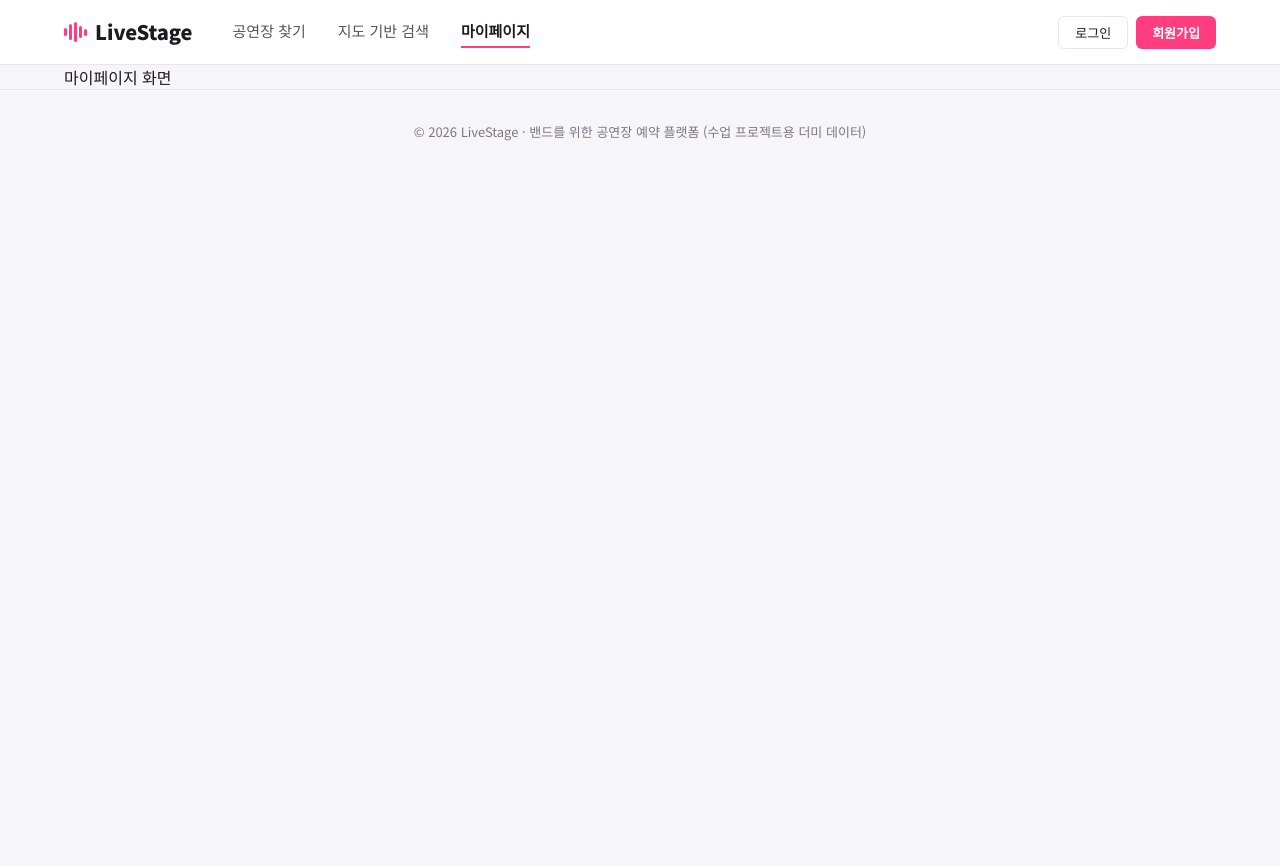
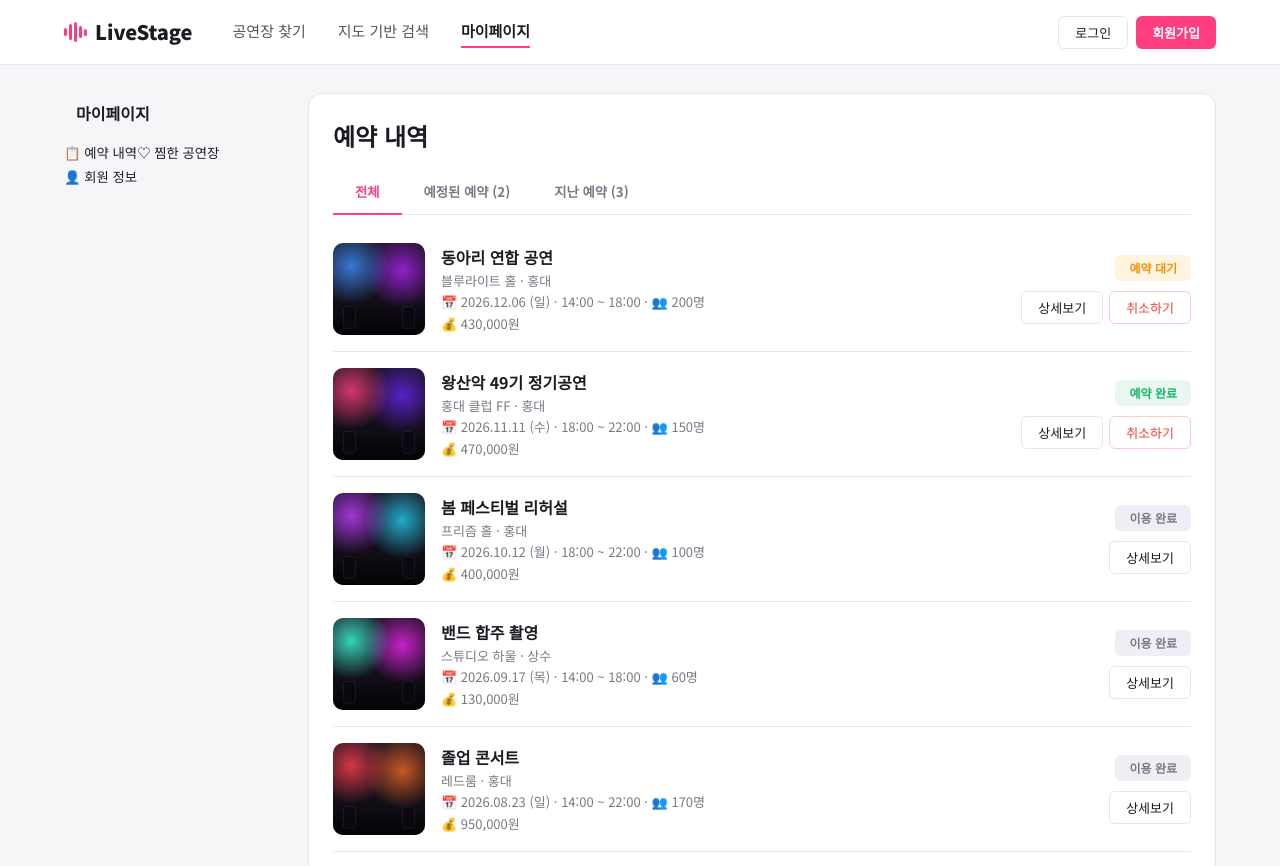
Before and after one commit to debugging-bot/livestage, a React (Vite) app: page /#/mypage in a window 1280 px wide. Shown: the top 866 px of the page. Before the commit the page ends 800 px from the top, so only its background shows below. Built offline with nearby package versions, Linux system fonts and the light colour scheme.

Commit message:
MyPage.jsx 구현

```diff
--- a/src/pages/MyPage.jsx
+++ b/src/pages/MyPage.jsx
@@ -1,3 +1,135 @@
+import { useState } from 'react';
+import { Link, useNavigate } from 'react-router-dom';
+import VenueImage from '../components/VenueImage';
+import VenueCard from '../components/VenueCard';
+import { VENUES, getVenue } from '../data/venues';
+import { useReservations } from '../context/ReservationContext';
+import { formatDateKo, formatPrice, getSlot, todayStr } from '../utils';
+
+const MENUS = [
+  ['reservations', '📋 예약 내역'],
+  ['favorites', '♡ 찜한 공연장'],
+  ['profile', '👤 회원 정보'],
+];
+
+const STATUS_CLASS = { '예약 완료': 'green', '예약 대기': 'orange', '이용 완료': 'gray', '예약 취소': 'red' };
+
 export default function MyPage() {
-  return <div className="container">마이페이지 화면</div>;
+  const navigate = useNavigate();
+  const { reservations, favorites, cancelReservation } = useReservations();
+  const [menu, setMenu] = useState('reservations'); // 여기 이해 안 됨. -> 아 그냥 useState 인가?
+  const [tab, setTab] = useState('all');
+  const [cancelId, setCancelId] = useState('');
+
+  const isUpcoming = (reservation) =>
+    reservation.date > todayStr() &&
+    reservation.status !== '취소' &&
+    reservation.status !== '이용 완료';
+  const sorted = [...reservations].sort((a, b) =>
+    b.date.localeCompare(a.date));
+  const upcoming = sorted.filter(isUpcoming);
+  const past = sorted.filter((r) => !isUpcoming(r));
+  const shown = tab === 'upcoming'
+  ? upcoming : tab === 'past'
+  ? past : sorted;
+
+  return (
+    <div className="container page">
+      <div className="my-layout">
+        <aside className="my-sidebar">
+          <div className="my-logo">마이페이지</div>
+          {MENUS.map(([key, label]) => (
+            <button key={key} className={menu === key ? 'active' : ''} onClick={() => setMenu(key)}>
+              {label}</button>
+          ))}
+        </aside>
+
+        <section className="my-content">
+          {menu === 'reservations' && (
+            <>
+              <h2>예약 내역</h2>
+              <div className="tabs">
+                <button className={tab === 'all' ? 'active' : ''} onClick={() => setTab('all')}>
+                  전체</button>
+                <button className={tab === 'upcoming' ? 'active' : ''} onClick={() => setTab('upcoming')}>
+                  예정된 예약 ({upcoming.length})</button>
+                <button className={tab === 'past' ? 'active' : ''} onClick={() => setTab('past')}>
+                  지난 예약 ({past.length})</button>
+              </div>
+
+              {shown.length === 0 && <div className="empty">예약 내역이 없어요.</div>}
+              <ul className="res-list">
+                {shown.map((r) => {
+                  const venue = getVenue(r.venueId);
+                  const slot = getSlot(r.slotId);
+                  return (
+                    <li key={r.id} className="res-row">
+                      <VenueImage venue={venue} className="res-img" />
+                      <div className="res-main">
+                        <b>{r.eventName}</b>
+                        <span>{venue.name} · {venue.region}</span>
+                        <span>📅 {formatDateKo(r.date)} · {slot.label} · 👥 {r.people}명</span>
+                        <span>💰 {formatPrice(r.total)}</span>
+                      </div>
+                      <div className="res-side">
+                        <span className={`status ${STATUS_CLASS[r.status]}`}>
+                          {r.status}
+                        </span>
+                        <div className="res-btns">
+                          <button className="btn-outline-sm dark" onClick={() => navigate(`/venues/${venue.id}`)}>
+                            상세보기</button>
+                          {isUpcoming(r) && cancelId !== r.id && (
+                            <button className="btn-danger-sm" onClick={() => setCancelId(r.id)}>
+                              취소하기</button>
+                          )}
+                          {cancelId === r.id && (
+                            <>
+                              <button className="btn-danger-fill" onClick={() => {
+                                cancelReservation(r.id);
+                                setCancelId('');
+                              }}>취소 확정</button>
+                              <button className="btn-outline-sm dark" onClick={() => setCancelId('')}>
+                                닫기</button>
+                            </>
+                          )}
+                        </div>
+                      </div>
+                    </li>
+                  );
+                })}
+              </ul>
+            </>
+          )}
+
+          {menu === 'favorites' && (
+            <>
+              <h2>찜한 공연장</h2>
+              {favorites.length === 0 ? (
+                <div className="empty">
+                  아직 찜한 공연장이 없어요. <Link to="/search" className="accent">공연장 찾기</Link>
+                </div>
+              ) : (
+                <div className="vgrid">
+                  {VENUES.filter((v) =>
+                    favorites.includes(v.id)).map((v) =>
+                      <VenueCard key={v.id} venue={v} />)}
+                </div>
+              )}
+            </>
+          )}
+
+          {menu === 'profile' && (
+            <>
+              <h2>내 정보</h2>
+              <ul className="info-list">
+                <li><b>이름</b><span>홍길동 (더미 데이터)</span></li>
+                <li><b>연락처</b><span>010-1234-5678</span></li>
+                <li><b>이메일</b><span>user@example.com</span></li>
+              </ul>
+            </>
+          )}
+        </section>
+      </div>
+    </div>
+  );
 }
```
